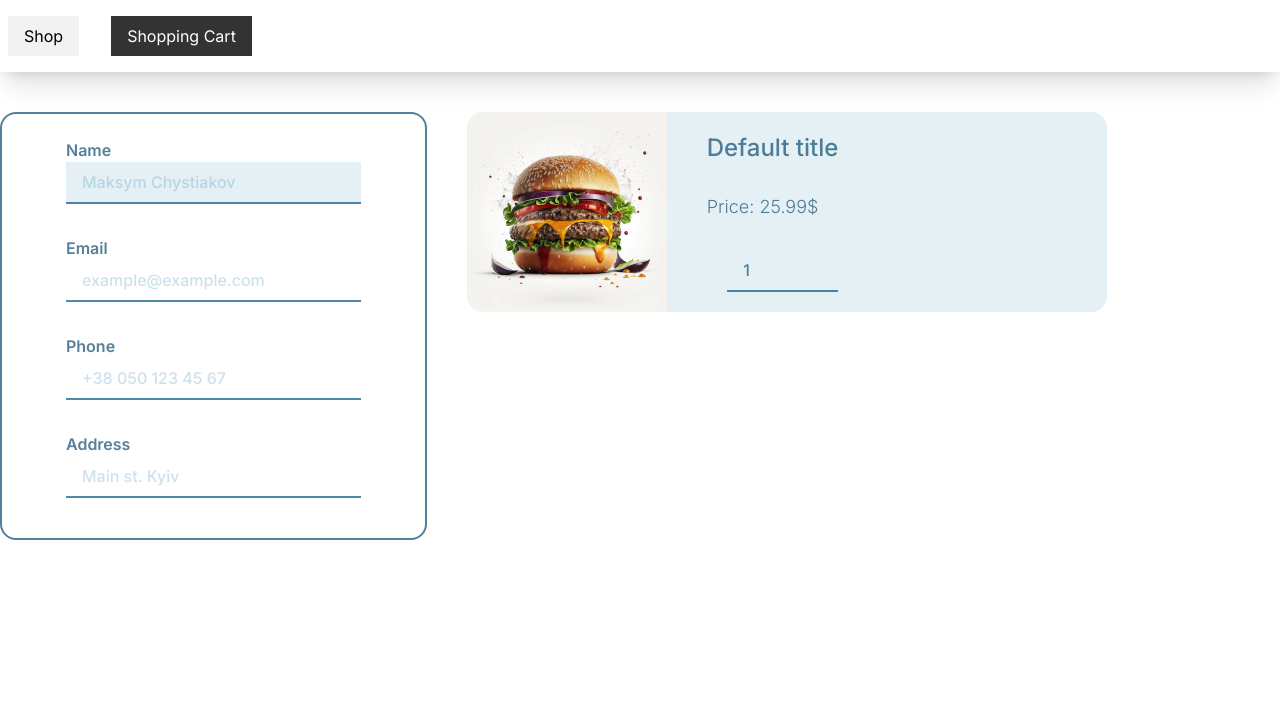
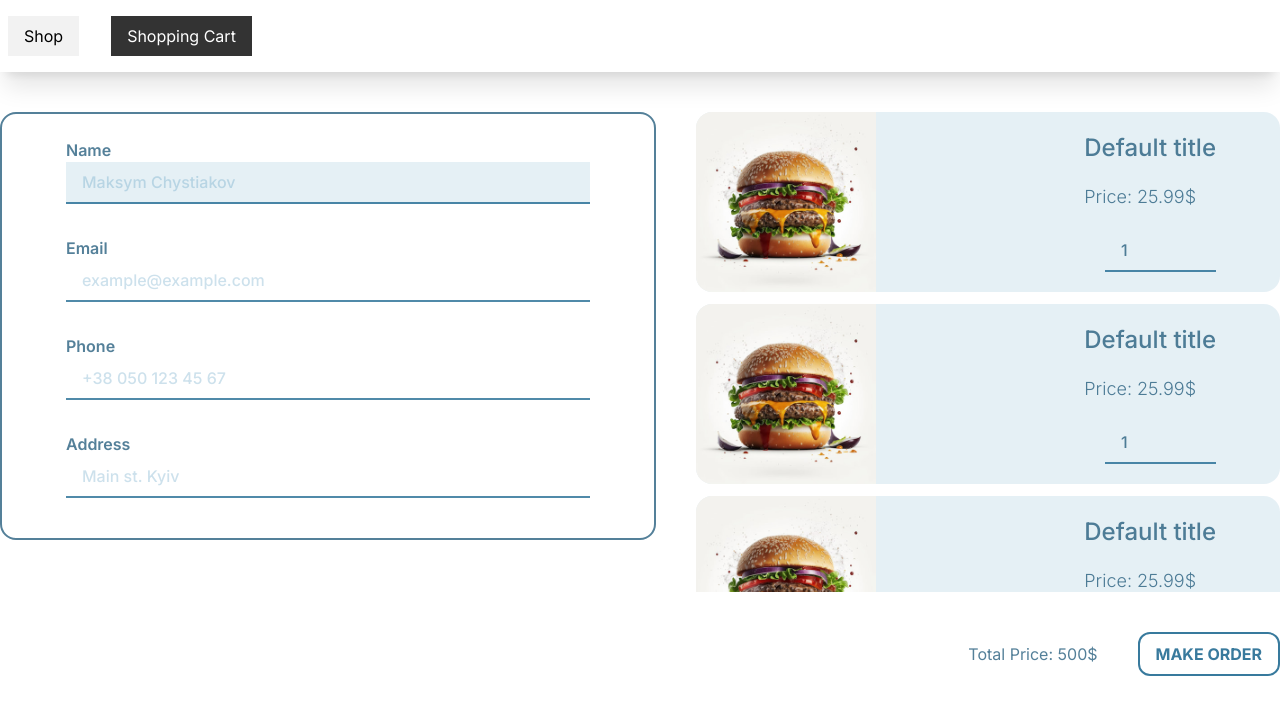
Before and after one commit to cheestick/delivery-app, a Next.js app: page /cart in a window 1280 px wide. Shown: the top 714 px of the page. Built offline with nearby package versions, Linux system fonts and the light colour scheme.

Commit message:
cart form style tweaks

```diff
--- a/src/app/cart/page.tsx
+++ b/src/app/cart/page.tsx
@@ -1,5 +1,6 @@
 import CartItem from "@/components/CartItem";
 import OrderForm from "@/components/orderForm";
+import Button from "@/components/ui/Button";
 
 export const metadata = {
   title: "Your Delivery - Cart",
@@ -8,10 +9,23 @@ export const metadata = {
 
 export default function CartPage() {
   return (
-    <main className="container mt-10 mx-auto text-sky-900/70 flex gap-10">
-      <OrderForm />
-      <div className="basis-1/2">
-        <CartItem />
+    <main className="  text-sky-900/70 ">
+      <div className="container mt-10 mb-20 mx-auto">
+        <div className=" flex gap-10 items-start ">
+          <OrderForm />
+          <div className="basis-full max-h-[60vh] overflow-auto">
+            <CartItem />
+            <CartItem />
+            <CartItem />
+            <CartItem />
+          </div>
+        </div>
+        <div className="flex justify-end gap-10 items-center mt-10">
+          <div>
+            Total Price: <span>500</span>$
+          </div>
+          <Button>Make order</Button>
+        </div>
       </div>
     </main>
   );
--- a/src/components/CartItem.tsx
+++ b/src/components/CartItem.tsx
@@ -12,15 +12,15 @@ export default function CartItem({
   price = 25.99,
 }: CartItemProps) {
   return (
-    <div className="flex gap-10 bg-sky-700/10 rounded-2xl overflow-hidden ">
+    <div className="flex gap-10 justify-between mb-3 bg-sky-700/10 rounded-2xl overflow-hidden ">
       <Image
         className="aspect-square object-cover object-center "
         src={"/images/burger.jpg"}
         alt={"Product"}
-        width={200}
-        height={200}
+        width={180}
+        height={180}
       />
-      <div className="flex flex-col justify-between my-5">
+      <div className="flex flex-col justify-between my-5 mr-16">
         <h2 className="text-2xl font-medium">{title}</h2>
         <p className="text-lg font-light">
           Price: <span>{price}$</span>
--- a/src/components/orderForm.tsx
+++ b/src/components/orderForm.tsx
@@ -3,7 +3,7 @@ import Input from "./ui/Input";
 
 export default function OrderForm() {
   return (
-    <form className="order-form" autoComplete="off">
+    <form className="order-form h-100% basis-full" autoComplete="off">
       <label htmlFor="name" className="order-label">
         <span>Name</span>
         <Input
```
